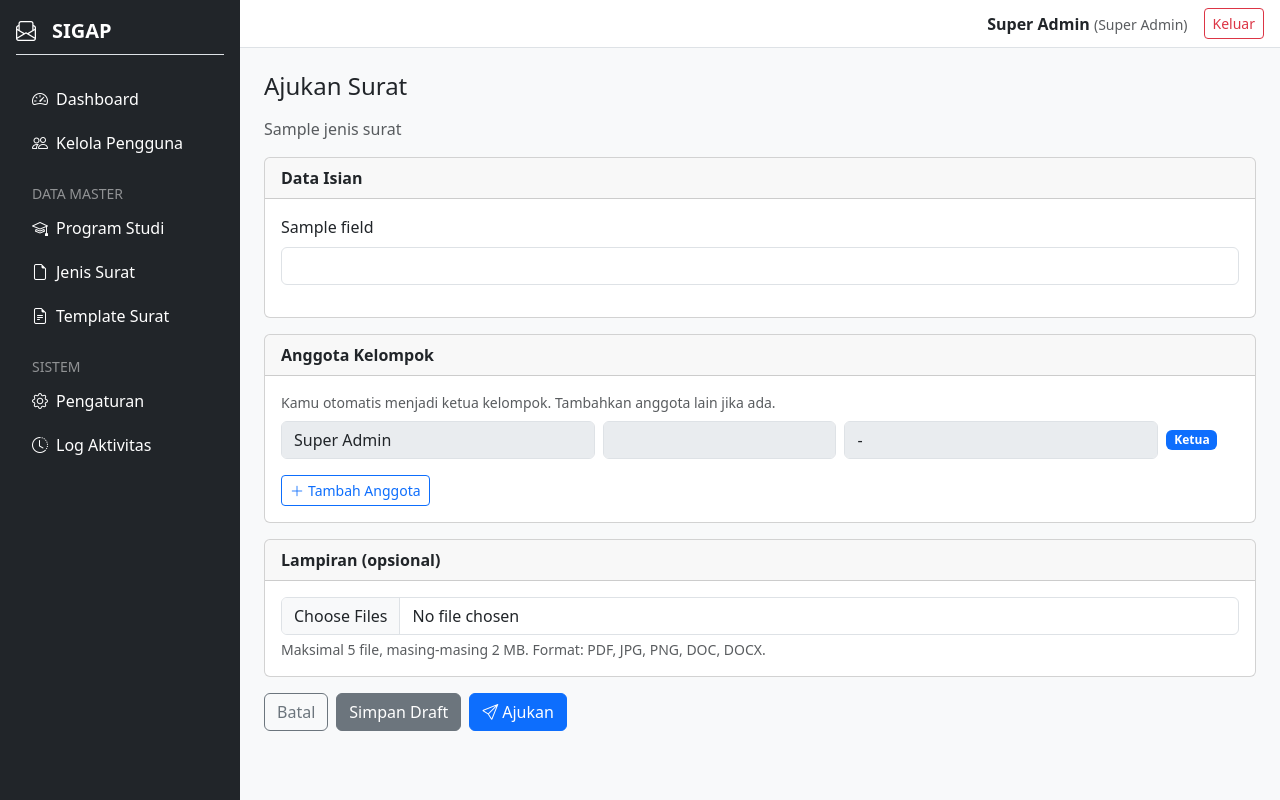
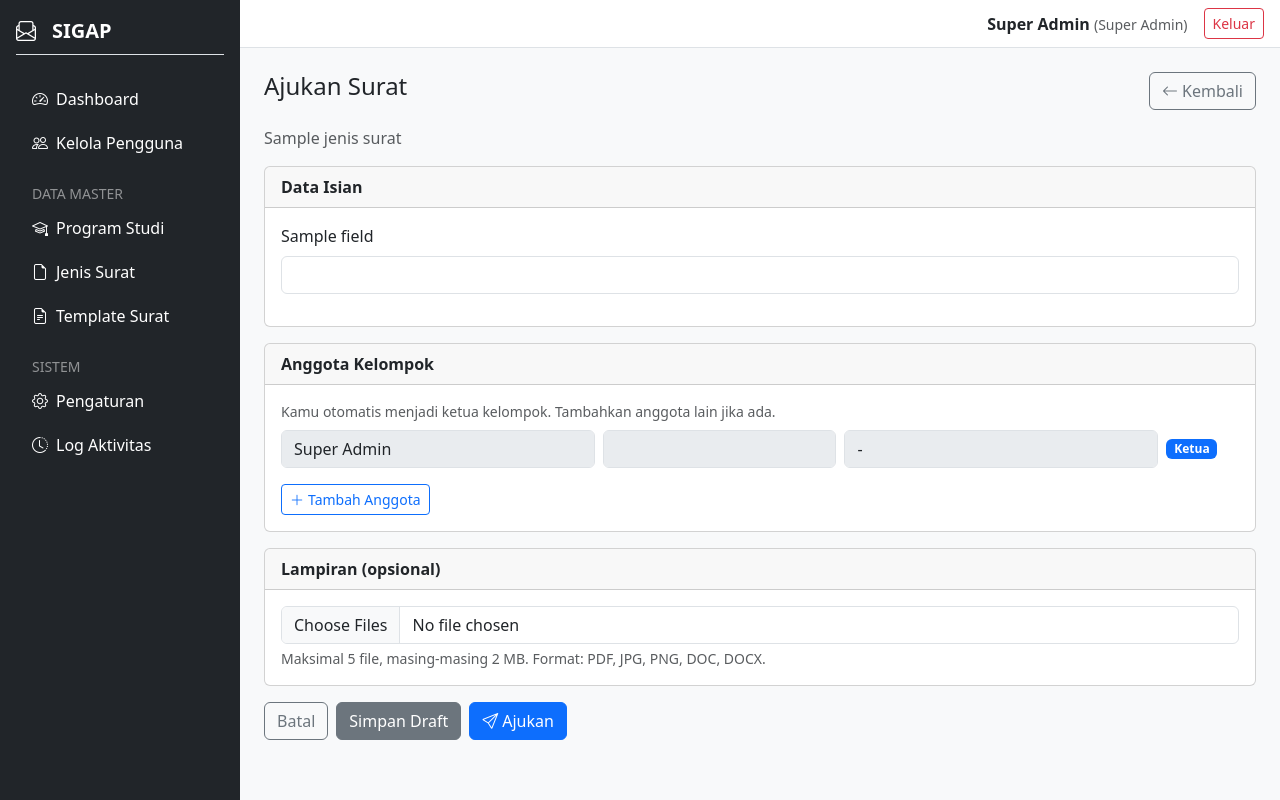
Before and after one commit to zha-fir/sigap, a Laravel app: template resources/views/mahasiswa/pengajuan/create.blade.php in a window 1280 px wide. Run offline with Laravel 12, Linux system fonts and the light colour scheme; a user stored in the database is signed in; data comes from the database, SQL or seed files in the repository; tables that the repository leaves empty hold one stand-in row (values such as "Sample post"); the template is opened without the code that fills it: most values are stand-ins (such as "Sample title", 1, 10 or a date in 2020); data that the repository does not hold is empty.

Commit message:
mahasiswa: pindahkan tombol kembali ke kanan atas halaman detail dan form

```diff
--- a/resources/views/mahasiswa/pengajuan/create.blade.php
+++ b/resources/views/mahasiswa/pengajuan/create.blade.php
@@ -3,7 +3,12 @@
 @section('title', 'Ajukan Surat')
 
 @section('content')
-    <h1 class="h4 mb-3">Ajukan Surat</h1>
+        <div class="d-flex justify-content-between align-items-start mb-3">
+        <h1 class="h4 mb-0">Ajukan Surat</h1>
+        <a href="{{ route('mahasiswa.pengajuan.index') }}" class="btn btn-outline-secondary">
+            <i class="bi bi-arrow-left me-1"></i>Kembali
+        </a>
+    </div>
 
     @if (! $template)
         <div class="alert alert-warning">
```
Also changed, not shown: resources/views/mahasiswa/pengajuan/show.blade.php (+7 -3 lines).
